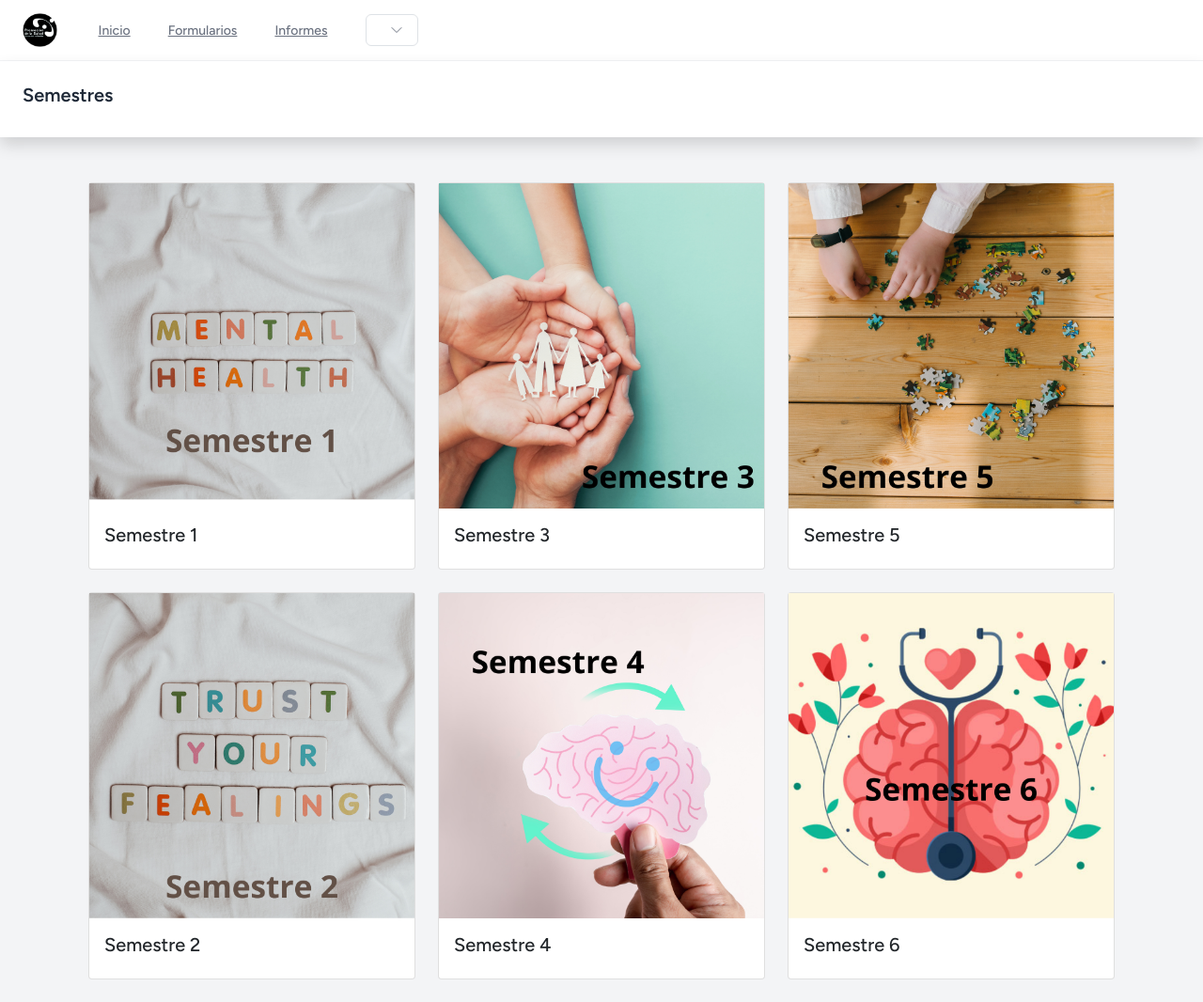
After one commit to karen744/Sistema_de_informacion_FOA, a Laravel app: page /semestres in a window 1280 px wide. The commit adds this page. Shown: the whole page at 94% size. Run offline with Laravel 10, Linux system fonts and the light colour scheme; data that the repository does not hold is empty; style sheets or scripts are compiled from the project's sources; some libraries are stand-ins or nearby versions.

Commit message:
semestres

```diff
--- /dev/null
+++ b/app/Http/Controllers/SemestreController.php
@@ -0,0 +1,13 @@
+<?php
+
+namespace App\Http\Controllers;
+
+use Illuminate\Http\Request;
+
+class SemestreController extends Controller
+{
+    public function index()
+    {
+        return view('pages.semestres.semestres');
+    }
+}
--- a/resources/views/dashboard.blade.php
+++ b/resources/views/dashboard.blade.php
@@ -61,7 +61,7 @@
           <p class="card-text">Programa de Tecnología en Promoción de la Salud</p>
           <p class="card-text"><small class="text-muted">Vincular estudiantes a cursos</small></p>
           <p class="card-text"> subir estudiantes </p>
-          <a href="{{ route('cursos') }}" class="btn btn-primary">Cursos</a>
+          <a href="{{ route('semestres') }}" class="btn btn-primary">Cursos</a>
         </div>
       </div>
     </div>
--- /dev/null
+++ b/resources/views/pages/semestres/semestres.blade.php
@@ -0,0 +1,80 @@
+<x-app-layout>
+    <x-slot name="header">
+        <h2 class="font-semibold text-xl text-gray-800 leading-tight">
+            {{ __('Semestres') }}
+        </h2>
+    </x-slot>
+        <div class="container">
+
+            <title>Semestres</title>
+    <!DOCTYPE html>
+<html lang="es">
+<head>
+    <meta charset="utf-8">
+    <meta name="viewport" content="width=device-width, initial-scale=1">
+    <link href="https://cdn.jsdelivr.net/npm/bootstrap@5.0.2/dist/css/bootstrap.min.css" rel="stylesheet" integrity="sha384-EVSTQN3/azprG1Anm3QDgpJLIm9Nao0Yz1ztcQTwFspd3yD65VohhpuuCOmLASjC" crossorigin="anonymous">
+
+</head>
+<br>
+<body>
+
+    <div class="container mt-4">
+        <div class="row">
+
+                <div class="col-md-4 mb-3">
+                    <div class="card">
+                        <img src="1.png" class="1.png" alt="1.png">
+                        <div class="card-body">
+
+                            <h5 class="card-title">Semestre 1</h5>
+                        </div>
+                    </div>
+                    <br>
+                    <div class="card">
+                        <img src="2.png" class="2.png" alt="2.png">
+                        <div class="card-body">
+                            <h5 class="card-title">Semestre 2</h5>
+                        </div>
+                    </div>
+                </div>
+                <div class="col-md-4 mb-4">
+                    <div class="card">
+                        <img src="3.png" class="3.png" alt="3.png">
+                        <div class="card-body">
+                            <h5 class="card-title">Semestre 3</h5>
+                        </div>
+                    </div>
+                    <br>
+                    <div class="card">
+                        <img src="4.png" class="4.png" alt="4.png">
+                        <div class="card-body">
+                            <h5 class="card-title">Semestre 4</h5>
+                        </div>
+                    </div>
+                </div>
+
+                <div class="col-md-4 mb-4">
+                    <div class="card">
+                        <img src="5.png" class="5.png" alt="6.png">
+                        <div class="card-body">
+                            <h5 class="card-title">Semestre 5</h5>
+                        </div>
+                    </div>
+                    <br>
+                    <div class="card">
+                        <img src="6.png" class="6.png" alt="6.png">
+                        <div class="card-body">
+                            <h5 class="card-title">Semestre 6</h5>
+                        </div>
+                    </div>
+                </div>
+        </div>
+    </div>
+
+    <script src="https://cdn.jsdelivr.net/npm/bootstrap@5.0.0/dist/js/bootstrap.bundle.min.js"></script>
+
+
+</body>
+</html>
+
+</x-app-layout>
--- a/resources/views/welcome.blade.php
+++ b/resources/views/welcome.blade.php
@@ -98,7 +98,7 @@
         }
     </style>
 </head>
-<body class="antialiased" style="background-image: url('{{ asset('salud-udenar.jpg') }}'); background-size: cover; background-repeat: no-repeat; background-color: rgba(0, 0, 0, 0.5)">>
+<body class="antialiased" style="background-image: url('{{ asset('salud-udenar.jpg') }}'); background-size: cover; background-repeat: no-repeat; background-color: rgba(0, 0, 0, 0.5); ">>
     <div class="container">
         <div class="content">
             <style>
--- a/routes/web.php
+++ b/routes/web.php
@@ -6,7 +6,8 @@ use App\Http\Controllers\CursosController;
 use App\Http\Controllers\InformesController;
 use App\Http\Controllers\DocentesController;
 use App\Http\Controllers\EstudiantesController;
-#use App\Http\Controllers\ExcelController;
+use App\Http\Controllers\ExcelController;
+use App\Http\Controllers\SemestreController;
 /*
 |--------------------------------------------------------------------------
 | Web Routes
@@ -50,6 +51,14 @@ Route::get('/cursos/create', [CursosController::class, 'create'])->name('cursos.
 Route::post('/cursos/store', [CursosController::class, 'store'])->name('cursos.store');
 Route::get('/cursos/show/{id}', [CursosController::class, 'show'])->name('cursos.show');
 
+#RUTA SEMESTRES------------------------------------------------------------------------------------
+Route::get('/semestres', [SemestreController::class, 'index'])->name('semestres');
+Route::get('/semestres/semestre1', [SemestreController::class, 'index'])->name('semestre1');
+Route::get('/semestres/semestre2', [SemestreController::class, 'index'])->name('semestre2');
+Route::get('/semestres/semestre3', [SemestreController::class, 'index'])->name('semestre3');
+Route::get('/semestres/semestre4', [SemestreController::class, 'index'])->name('semestre4');
+Route::get('/semestres/semestre5', [SemestreController::class, 'index'])->name('semestre5');
+Route::get('/semestres/semestre5', [SemestreController::class, 'index'])->name('semestre6');
 
 #RUTA INFORMES------------------------------------------------------------------------------------
 Route::get('/informes', [InformesController::class, 'index'])->name('informes');
@@ -66,3 +75,7 @@ Route::get('/estudiantes/create', [EstudiantesController::class, 'create'])->nam
 Route::post('/estudiantes/store', [EstudiantesController::class, 'store'])->name('store.estudiantes');
 
 #EXCEL PRUEBA------------------------------------------------------------------------------------------
+#Route::post('/subir-excel', [ExcelController::class, 'subirExcel'])->name('subir.excel');
+Route::get('/upload', [ExcelController::class, 'showForm'])->name('upload.form');
+Route::post('/import', [ExcelController::class, 'import'])->name('upload.import');
+Route::get('/show-data', [ExcelController::class, 'showData'])->name('data.show');
```
Also changed, not shown: app/Http/Controllers/EstudiantesController.php (+105 -15 lines), app/Http/Controllers/ExcelController.php (+18 -20 lines), resources/views/pages/estudiantes/registro-estudiantes.blade.php (+3 -36 lines), database/migrations/2023_07_21_005837_create_estudiantes_table.php, public/1.png (added), public/2.png (added), public/3.png (added), public/4.png (added), public/5.png (added), public/6.png (added), resources/views/pages/estudiantes/estudiantes.blade.php (indentation only).
